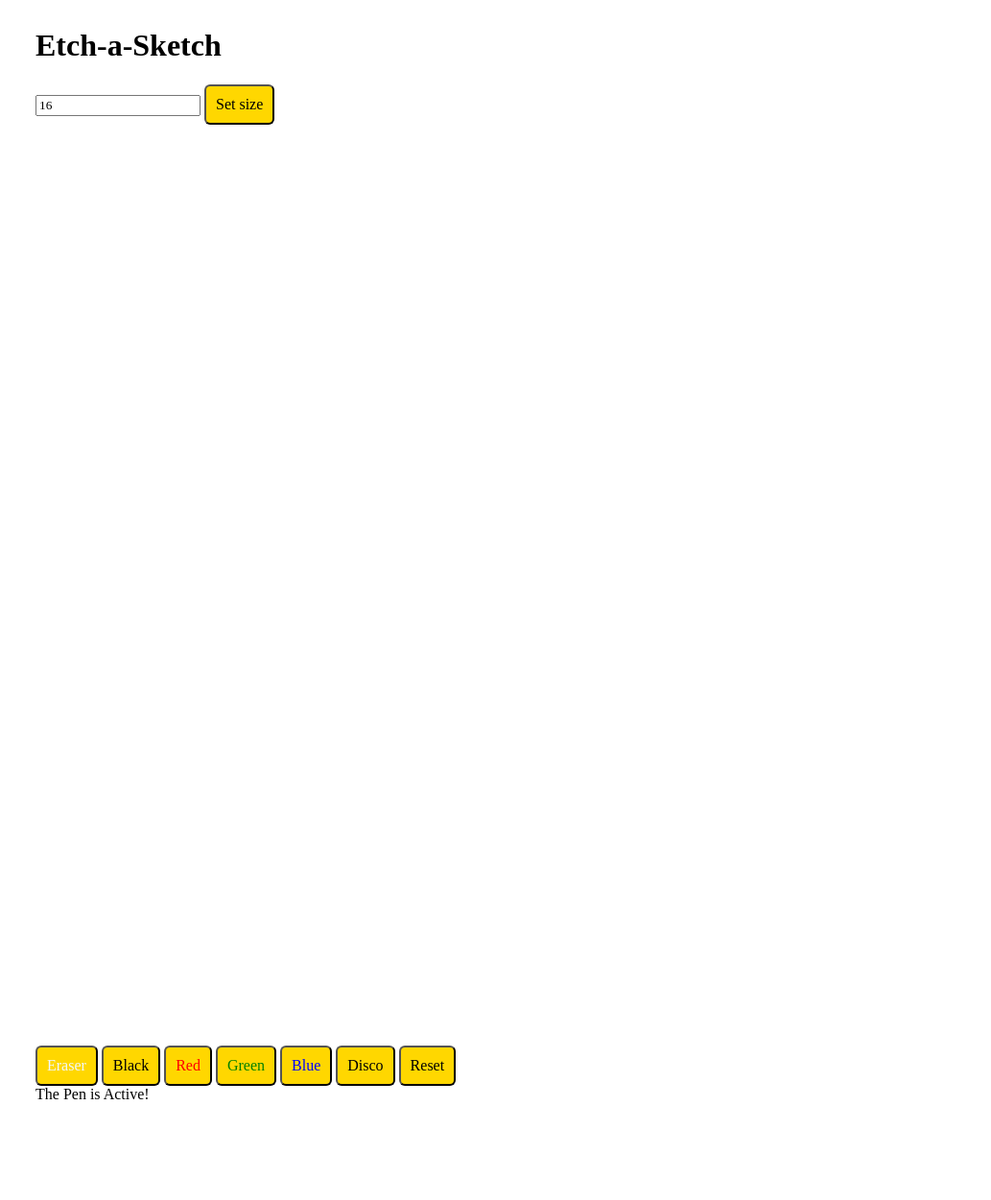
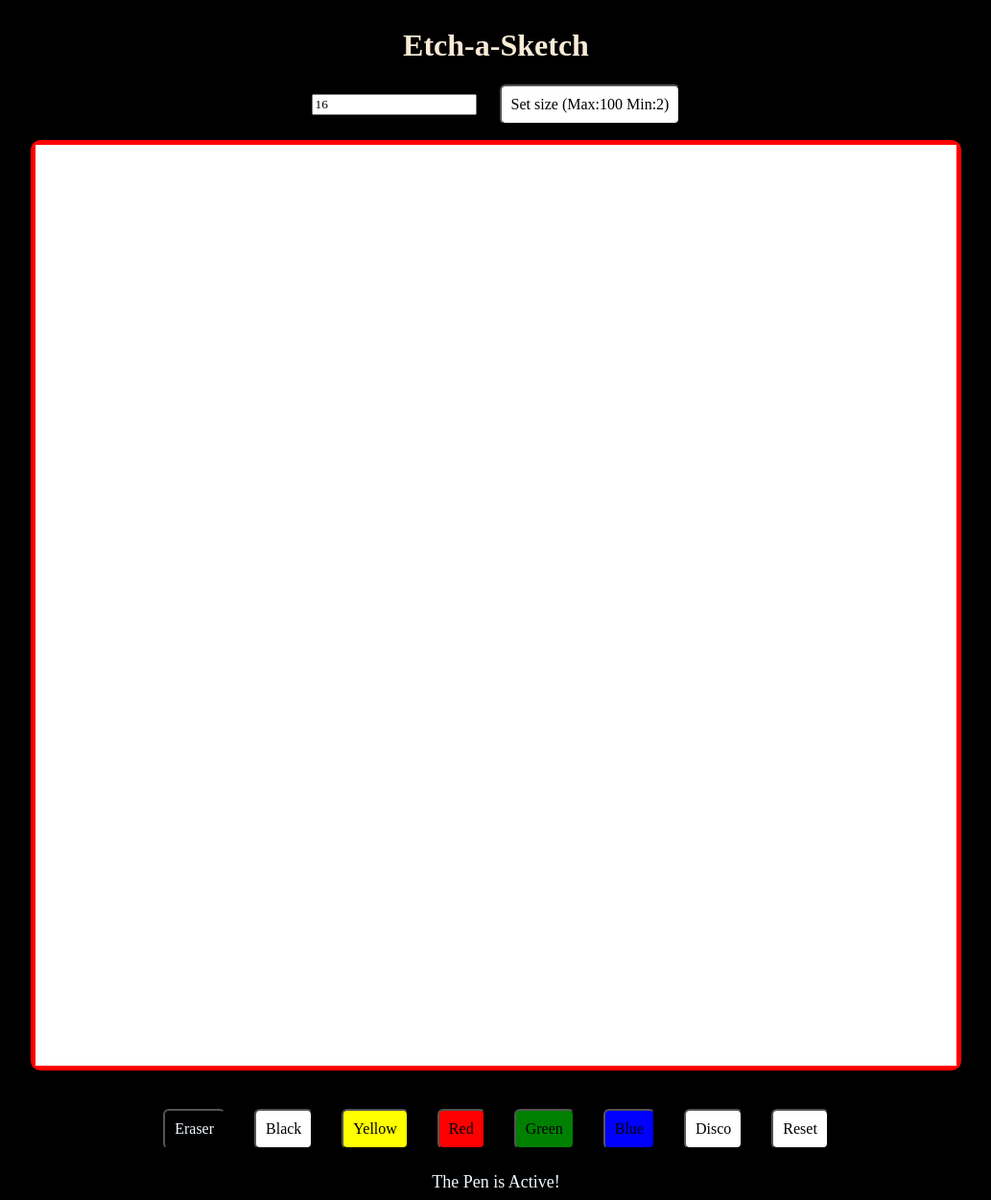
Before and after one commit to keechu32/Etch-a-Sketch, a plain HTML site: page index.html in a window 1280 px wide. Shown: the whole page at 96% size, without its empty margins (123-1156 px from the left). Before the commit the page ends 1158 px from the top, so only its background shows below. Drawn offline with Linux system fonts and the light colour scheme.

Commit message:
The final version of Etch-a-Sketch webpage

```diff
--- a/index.html
+++ b/index.html
@@ -1,5 +1,6 @@
 <!DOCTYPE html>
 <html lang="en">
+
 <head>
     <meta charset="UTF-8">
     <meta http-equiv="X-UA-Compatible" content="IE=edge">
@@ -8,22 +9,22 @@
     <link rel="Stylesheet" href="style.css">
     <title>Etch-a-Sketch</title>
 </head>
+
 <body>
     <div id="container">
-        <div class="title"><h1>Etch-a-Sketch</h1></div>
+        <div class="title">
+            <h1>Etch-a-Sketch</h1>
+        </div>
         <div class="content">
-            <div>
-                <input
-                type="text"
-                placeholder="Grid Size"
-                value="16"
-                onchange="changeSize(this.value)"/>
-                <button>Set size</button>
+            <div class="size">
+                <input type="text" placeholder="Grid Size" value="16" onchange="changeSize(this.value)" />
+                <button>Set size (Max:100 Min:2)</button>
             </div>
             <div class="board"></div>
             <div class="button">
                 <button id="ersr" onclick="colorChange('White')">Eraser</button>
                 <button id="blck" onclick="colorChange('Black')">Black</button>
+                <button id="yell" onclick="colorChange('Yellow')">Yellow</button>
                 <button id="red" onclick="colorChange('Red')">Red</button>
                 <button id="green" onclick="colorChange('Green')">Green</button>
                 <button id="blu" onclick="colorChange('Blue')">Blue</button>
@@ -34,4 +35,5 @@
         </div>
     </div>
 </body>
+
 </html>
--- a/script.js
+++ b/script.js
@@ -41,7 +41,6 @@ function colorSquare(){
         }
         else{
             this.style.backgroundColor=color;
-            document.querySelector('body').style.backgroundColor=color;
         }
     }
 }
--- a/style.css
+++ b/style.css
@@ -5,33 +5,69 @@
     height: 960px;
     width: 960px;
     display: grid;
-    border-radius: 14px;
+    margin-top: 16px;
+    border: red 5px solid;
+    border-radius: 10px;
+    background: red;
 }
 body{
     display: flex;
     flex-direction: column;
     justify-content: center;
     align-items: center;
+    background-color: black;
 }
 button{
     padding: 10px;
     border-radius: 6px;
     font-size: 16px;
-    background-color: gold;
+    background-color: white;
     color: black;
 }
 #ersr{
     color: aliceblue;
-}
-#blck{
-    color: black;
+    background-color: black;
 }
 #blu{
-    color: blue;
+    background-color: blue;
 }
 #green{
-    color: green;
+    background-color: green;
 }
 #red{
-    color: red;
+    background-color: red;
 }
+#yell{
+    background-color: yellow;
+}
+.button{
+    padding-top: 40px;
+    display: flex;
+    gap: 30px;
+    justify-content: center;
+    padding-bottom: 24px;
+}
+h1{
+    color: antiquewhite;
+}
+.title{
+    color: antiquewhite;
+    display: flex;
+    flex: 0 1;
+    color: black;
+    align-self: center;
+    justify-content: center;
+}
+.mode{
+    display: flex;
+    align-self: center;
+    justify-content: center ;
+    color: aliceblue;
+    font-size: 18px;
+}
+.size{
+    display: flex;
+    justify-content: center;
+    align-items: center;
+    gap: 24px;
+}
```
